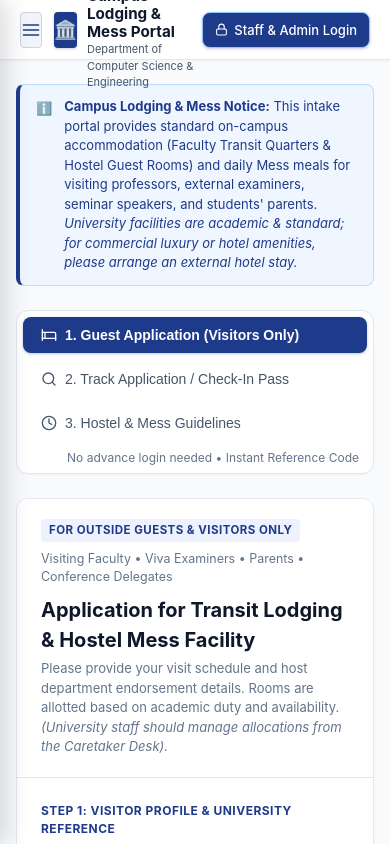
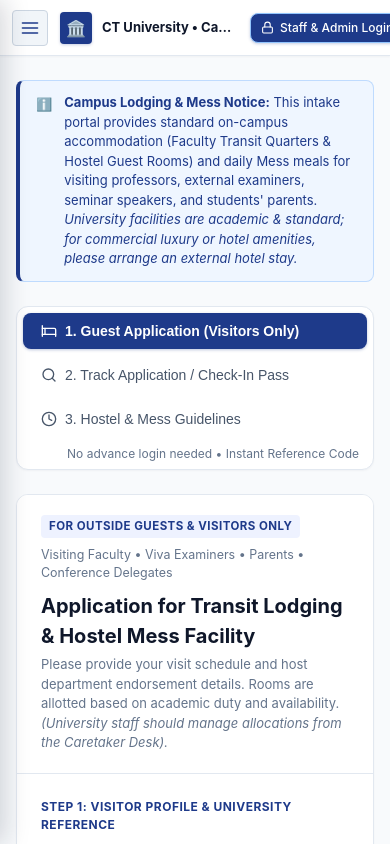
Before and after one commit to Navjot004/Guest-Leisureing, a React (Vite) app in the folder client/: page / in a window 390 px wide. Shown: the top 844 px of the page. Built offline with nearby package versions, Linux system fonts and the light colour scheme.

Commit message:
fix: resolve 502 Bad Gateway proxy, improve API error handling, and fix mobile header responsiveness

```diff
--- a/client/src/components/MainHeader.tsx
+++ b/client/src/components/MainHeader.tsx
@@ -120,7 +120,7 @@ export const MainHeader: React.FC<MainHeaderProps> = ({
       <div className="portal-topbar-right">
         {currentUser ? (
           <div style={{ display: 'flex', alignItems: 'center', gap: '10px' }}>
-            <div style={{ textAlign: 'right' }}>
+            <div className="portal-user-meta" style={{ textAlign: 'right' }}>
               <div style={{ fontSize: '0.8125rem', fontWeight: 600, color: 'var(--text-primary)' }}>
                 {currentUser.name}
               </div>
--- a/client/src/index.css
+++ b/client/src/index.css
@@ -2134,3 +2134,55 @@ select.input-text {
     display: none;
   }
 }
+
+@media (max-width: 640px) {
+  .portal-topbar {
+    padding: 0 0.75rem;
+    height: 56px;
+    gap: 8px;
+  }
+
+  .portal-brand-crest {
+    width: 32px;
+    height: 32px;
+    font-size: 1rem;
+    flex-shrink: 0;
+  }
+
+  .portal-brand-sub {
+    display: none !important;
+  }
+
+  .portal-brand-name {
+    font-size: 0.8125rem !important;
+    max-width: 140px;
+    white-space: nowrap;
+    overflow: hidden;
+    text-overflow: ellipsis;
+    display: inline-block;
+  }
+
+  .portal-user-meta {
+    display: none !important;
+  }
+
+  .portal-topbar-right {
+    gap: 6px;
+    flex-shrink: 0;
+  }
+
+  .portal-topbar-right .btn {
+    padding: 4px 10px !important;
+    font-size: 0.75rem !important;
+    height: 30px !important;
+  }
+
+  .canvas-wrapper {
+    padding: 1rem 0.75rem !important;
+  }
+
+  .table-container {
+    overflow-x: auto !important;
+    -webkit-overflow-scrolling: touch;
+  }
+}
--- a/client/src/pages/SuperAdminPage.tsx
+++ b/client/src/pages/SuperAdminPage.tsx
@@ -80,9 +80,33 @@ export const SuperAdminPage: React.FC<SuperAdminPageProps> = ({
   const loadData = async () => {
     try {
       setLoading(true);
+      setFeedback(null);
+
+      if (!token) {
+        throw new Error('Authentication token missing. Please sign in again as Super Administrator.');
+      }
+
       const usersRes = await fetch('/api/admin/users', {
         headers: { Authorization: `Bearer ${token}` },
       });
+
+      if (!usersRes.ok) {
+        let errorMsg = `Server error (${usersRes.status})`;
+        try {
+          const errData = await usersRes.json();
+          if (errData && errData.message) {
+            errorMsg = errData.message;
+          }
+        } catch (_) {
+          if (usersRes.status === 502) {
+            errorMsg = 'Backend server is temporarily reconnecting. Please click Refresh.';
+          } else if (usersRes.status === 401 || usersRes.status === 403) {
+            errorMsg = 'Session expired or unauthorized. Please sign in again as Super Administrator.';
+          }
+        }
+        throw new Error(errorMsg);
+      }
+
       const usersData = await usersRes.json();
       if (usersData.success) {
         setUsers(usersData.users);
--- a/client/vite.config.ts
+++ b/client/vite.config.ts
@@ -8,8 +8,9 @@ export default defineConfig({
     port: 5173,
     proxy: {
       '/api': {
-        target: 'http://localhost:5000',
+        target: 'http://127.0.0.1:5000',
         changeOrigin: true,
+        secure: false,
       },
     },
   },
```
Also changed, not shown: 1 other file (tests, documents, lock files or other folders).
